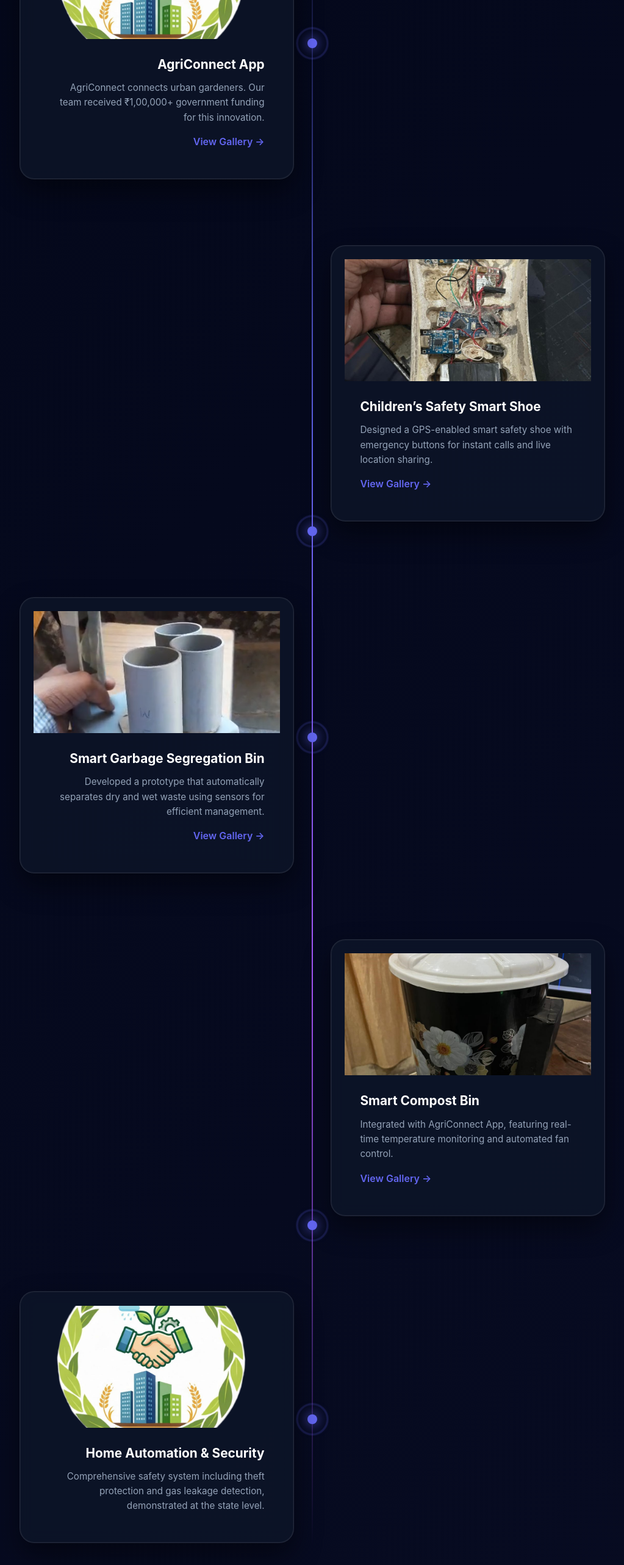
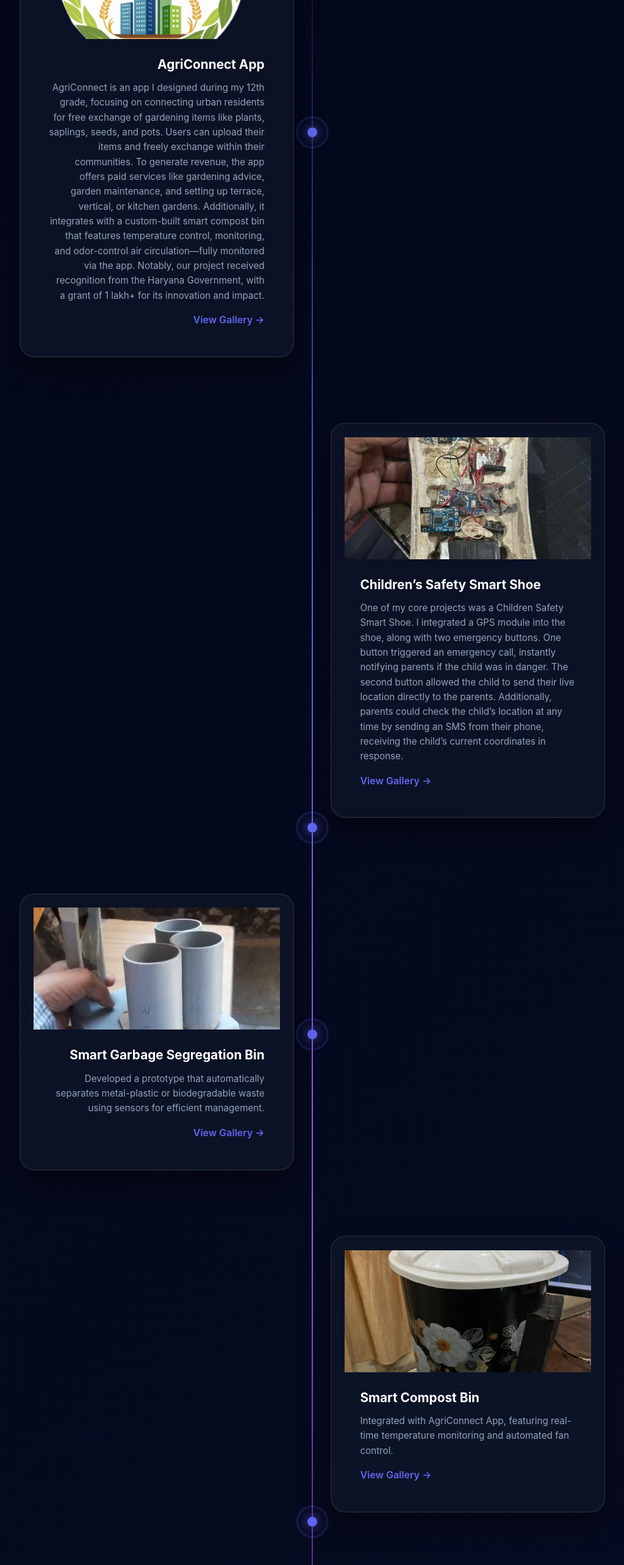
Before and after one commit to agriconnecthelp-glitch/GudduKumar, a Next.js app: page / in a window 1280 px wide. Shown: the part 2400-4966 px from the top of the page at 61% size, without its empty margins (128-1151 px from the left). Built offline with nearby package versions, Linux system fonts and the light colour scheme.

Commit message:
Update project descriptions for clarity and detail

```diff
--- a/src/app/components/Projects.js
+++ b/src/app/components/Projects.js
@@ -11,21 +11,21 @@ export default function Projects() {
     {
       id: 1,
       title: "AgriConnect App",
-      description: "AgriConnect connects urban gardeners. Our team received ₹1,00,000+ government funding for this innovation.",
+      description: "AgriConnect is an app I designed during my 12th grade, focusing on connecting urban residents for free exchange of gardening items like plants, saplings, seeds, and pots. Users can upload their items and freely exchange within their communities. To generate revenue, the app offers paid services like gardening advice, garden maintenance, and setting up terrace, vertical, or kitchen gardens. Additionally, it integrates with a custom-built smart compost bin that features temperature control, monitoring, and odor-control air circulation—fully monitored via the app. Notably, our project received recognition from the Haryana Government, with a grant of 1 lakh+ for its innovation and impact.",
       image: "/projects/agri/a8.png",
       gallery: ["/projects/agri/a1.jpeg", "/projects/agri/a2.jpeg", "/projects/agri/a3.jpeg", "/projects/agri/a4.jpeg", "/projects/agri/a5.jpeg", "/projects/agri/a6.jpeg", "/projects/agri/a7.jpeg", "/projects/agri/a8.png"],
     },
     {
       id: 2,
       title: "Children’s Safety Smart Shoe",
-      description: "Designed a GPS-enabled smart safety shoe with emergency buttons for instant calls and live location sharing.",
+      description: "One of my core projects was a Children Safety Smart Shoe. I integrated a GPS module into the shoe, along with two emergency buttons. One button triggered an emergency call, instantly notifying parents if the child was in danger. The second button allowed the child to send their live location directly to the parents. Additionally, parents could check the child’s location at any time by sending an SMS from their phone, receiving the child’s current coordinates in response.",
       image: "/projects/ChildrensSafety/s4.jpeg",
       gallery: ["/projects/ChildrensSafety/s0.jpeg", "/projects/ChildrensSafety/s1.jpeg", "/projects/ChildrensSafety/s3.jpeg", "/projects/ChildrensSafety/s4.jpeg", "/projects/ChildrensSafety/s5.jpeg"],
     },
     {
       id: 3,
       title: "Smart Garbage Segregation Bin",
-      description: "Developed a prototype that automatically separates dry and wet waste using sensors for efficient management.",
+      description: "Developed a prototype that automatically separates metal-plastic or biodegradable waste using sensors for efficient management.",
       image: "/projects/bin/s1.png",
       gallery: ["/projects/bin/s1.png", "/projects/bin/s2.jpeg", "/projects/bin/s3.jpeg"],
     },
@@ -39,7 +39,7 @@ export default function Projects() {
     {
       id: 5,
       title: "Home Automation & Security",
-      description: "Comprehensive safety system including theft protection and gas leakage detection, demonstrated at the state level.",
+      description: "I developed, focusing on multiple layers of protection. It included remote control of home appliances and features like theft protection, gas leak detection, and a rain detector. Each of these safety measures ensured that homeowners could monitor and respond to potential hazards, providing a secure and smart environment for their families. demonstrated at the state level.",
       image: "/assate/logo2.png",
       gallery: [],
     },
```
